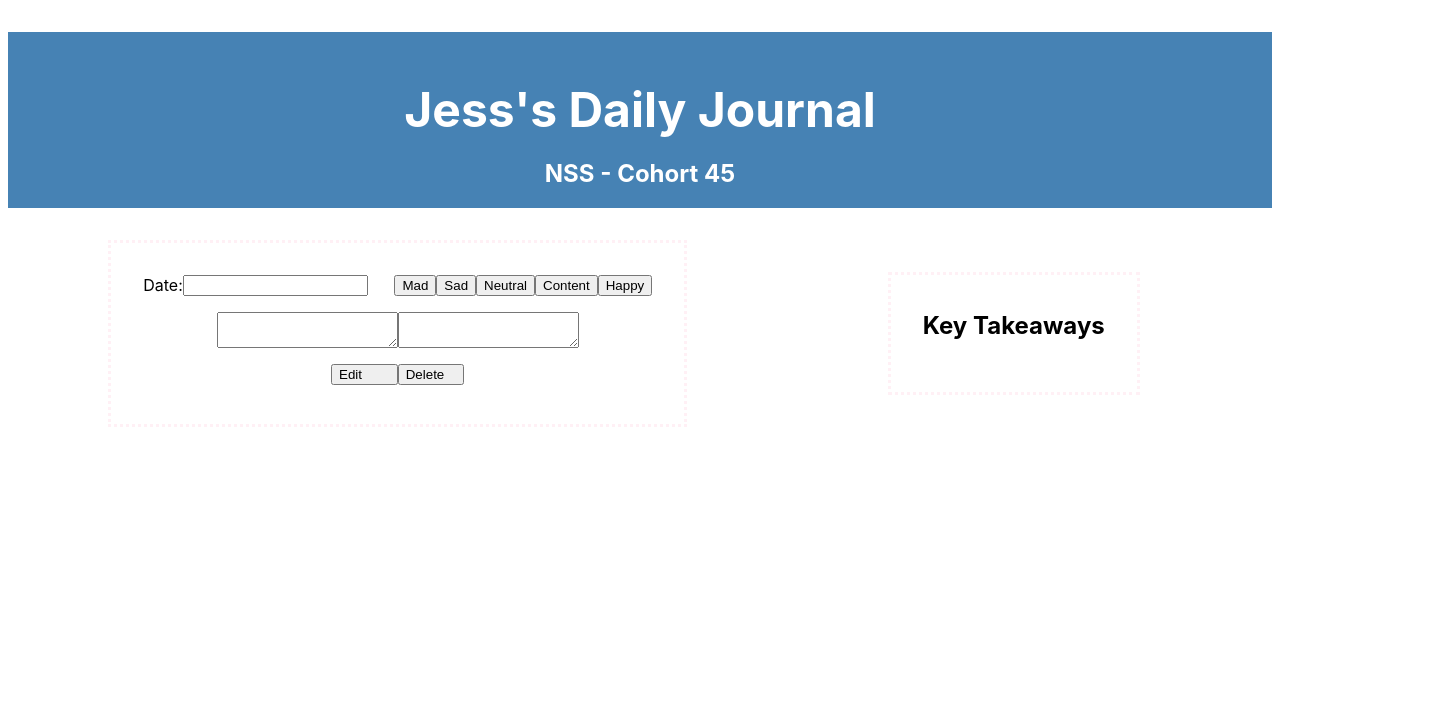
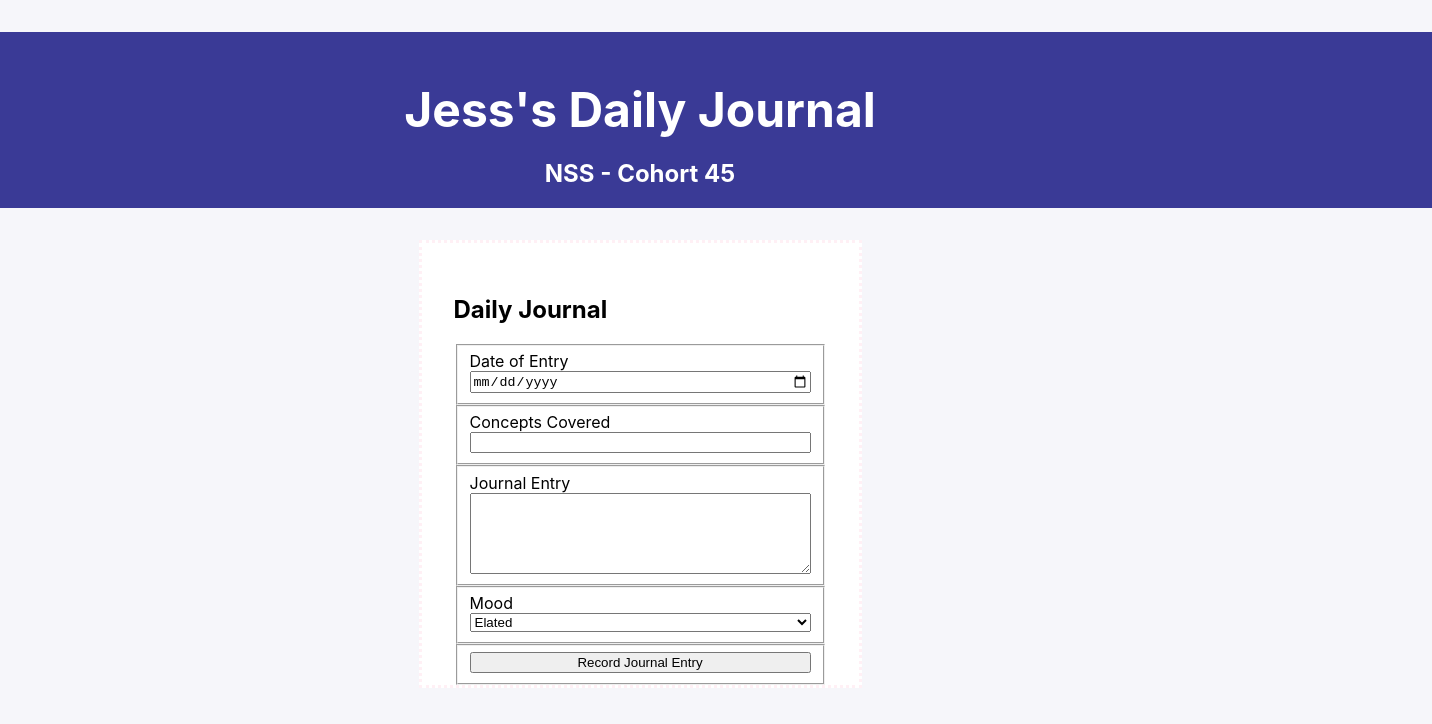
Before and after one commit to jessicadever1/daily-journal, a plain HTML site: page index.html in a window 1280 px wide. Shown: the whole page, 1432 px wide, since content can reach past the window. Drawn offline with Linux system fonts and the light colour scheme.

Commit message:
changed HTML to add forms, selects, options, button & simplified CSS

```diff
--- a/index.html
+++ b/index.html
@@ -13,30 +13,41 @@
     </header>
     <main class="journal">
         <article class="journal-entry">
-            <div class="date-mood-container">
-                <p>Date: </p>
-                <input class="date"></input>
-                <div class="mood">
-                    <button class="mood__button">Mad</button>
-                    <button class="mood__button">Sad</button>
-                    <button class="mood__button">Neutral</button>
-                    <button class="mood__button">Content</button>
-                    <button class="mood__button">Happy</button>
-                </div>
-            </div>
-            <div class="textarea">
-                <textarea class="journal-entry-concepts"></textarea>
-                <textarea class="journal-entry-reflection"></textarea>
-            </div>
-            <div class="edit-delete-buttons">
-                <button class="journal-entry-button">Edit</button>
-                <button class="journal-entry-button">Delete</button>
-            </div>
-        </article>
-
-        <aside class="key-takeaways">
-            <h2>Key Takeaways</h2>
-        </aside>
+            <h2>Daily Journal</h2>
+            <form action="">
+                <fieldset>
+                    <label for="journalDate">Date of Entry</label>
+                    <input type="date" name="journalDate" id="journalDate">
+                </fieldset>
+                <fieldset>
+                    <label for="conceptsCovered">Concepts Covered</label>
+                    <input type="text" name="conceptsCovered" id="conceptsCovered">
+                </fieldset>
+                <fieldset>
+                    <label for="journalEntry">Journal Entry</label>
+                    <textarea name="journalEntry" id="journalEntry" cols="40" rows="5"></textarea>
+                </fieldset>
+                <fieldset>
+                    <label for="mood">Mood</label>
+                    <select name="mood" id="mood">
+                            <option value="elated">Elated</option>
+                            <option value="happy">Happy</option>
+                            <option value="content">Content</option>
+                            <option value="peaceful">Peaceful</option>
+                            <option value="calm">Calm</option>
+                            <option value="neutral">Neutral</option>
+                            <option value="perplexed">Perplexed</option>
+                            <option value="confused">Confused</option>
+                            <option value="frustrated">Frustrated</option>
+                            <option value="angry">Angry</option>
+                            <option value="valleyOfDispair">Valley of Dispair</option>
+                    </select>
+                </fieldset>
+                <fieldset>
+                    <button>Record Journal Entry</button>
+                </fieldset>
+            </form>
     </main>
+    <footer></footer>
 </body>
 </html>
--- a/styles/main.css
+++ b/styles/main.css
@@ -1,9 +1,12 @@
 body {
     font-family: -apple-system, BlinkMacSystemFont, 'Segoe UI', Roboto, Oxygen, Ubuntu, Cantarell, 'Open Sans', 'Helvetica Neue', sans-serif;
+    background-color: rgba(8, 8, 124, 0.034);;
 }
 
 header {
-    background-color: steelblue;
+    background-color: rgba(8, 8, 124, 0.788);
+    margin-left: -10em;
+    margin-right: -10em;
 }
 h1 {
     display: flex;
@@ -26,60 +29,16 @@ h1 {
     margin: 2em 1em 1em 1em;
     flex-wrap: wrap;
     justify-content: space-around;
+    /* background-color: white; */
 }
 
 .journal-entry {
     border: 3px dotted lavenderblush;
     padding: 2em 2em 0em 2em;
+    background-color: white;
 }
 
-.date-mood-container {
+fieldset {
     display: flex;
-    flex-direction: row;
+    flex-direction: column;
 }
-
-.mood {
-    display: flex;
-    justify-content: right;
-}
-
-.textarea {
-    display: flex;
-    justify-content: center;
-    margin: 1em;
-}
-
-
-
-.edit-delete-buttons {
-    display: flex;
-    justify-content: center;
-    margin: 1em;
-}
-
-.journal-entry-button {
-    display: flex;
-    min-width: 5em;
-    align-content: center;
-}
-
-.mood__button {
-    display: flex;
-    flex-grow: 1;
-}
-
-.date {
-    display: flex;
-    flex-grow: 2;
-    margin-right: 2em;
-}
-
-p {
-    margin: 0;
-}
-
-aside {
-    margin: 2em;
-    border: 3px dotted lavenderblush;
-    padding: 1em 2em 2em 2em;
-}
```
